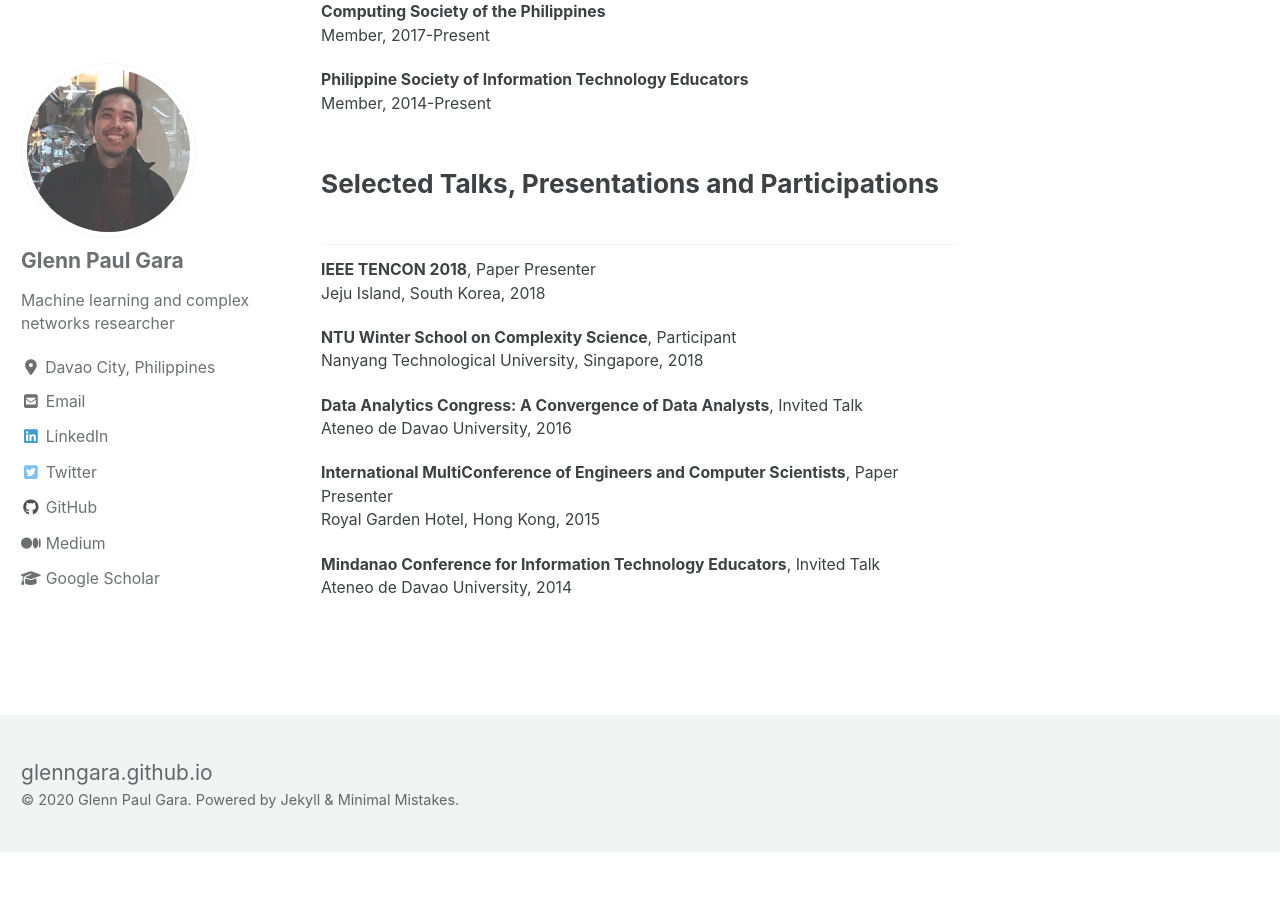
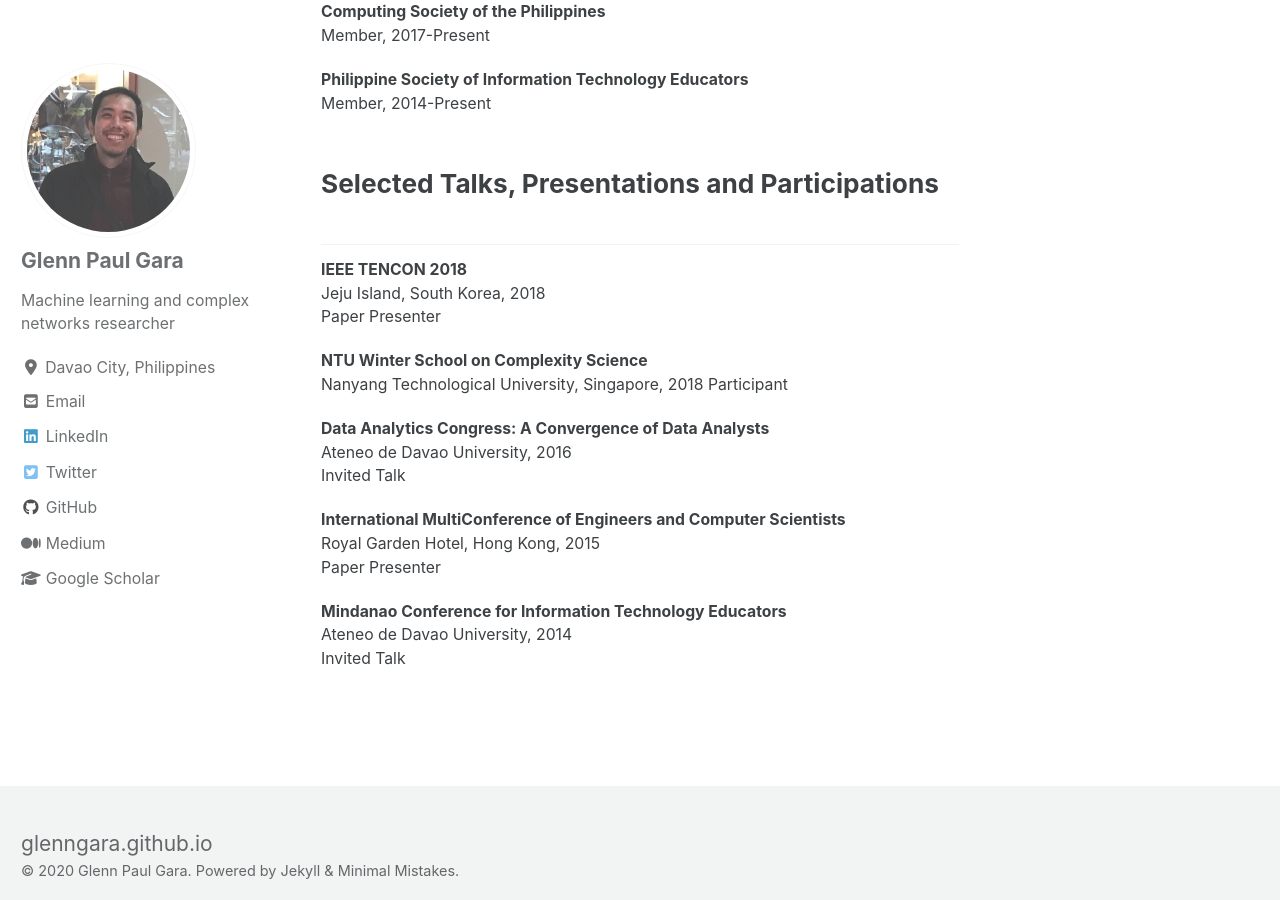
Before and after one commit to glenngara/glenngara.github.io, a Jekyll site: the page built from _pages/cv.md, in a window 1280 px wide and 900 px high, scrolled down 1434 px. Built offline with Jekyll 4.4.1, drawn with Linux system fonts in a browser that asks for light colours; cached includes are drawn as plain includes; nearby versions of some CDN libraries; before the commit the page ends 2286 px from its top, so only the background shows below that.

```diff
--- a/_pages/cv.md
+++ b/_pages/cv.md
@@ -55,17 +55,22 @@ Member, 2014-Present
 
 Selected Talks, Presentations and Participations
 ------
-**IEEE TENCON 2018**, Paper Presenter
+**IEEE TENCON 2018**
 Jeju Island, South Korea, 2018
+Paper Presenter
 
-**NTU Winter School on Complexity Science**, Participant
+**NTU Winter School on Complexity Science**
 Nanyang Technological University, Singapore, 2018
+Participant
 
-**Data Analytics Congress: A Convergence of Data Analysts**, Invited Talk
+**Data Analytics Congress: A Convergence of Data Analysts**
 Ateneo de Davao University, 2016
+Invited Talk
 
-**International MultiConference of Engineers and Computer Scientists**, Paper Presenter
+**International MultiConference of Engineers and Computer Scientists**
 Royal Garden Hotel, Hong Kong, 2015
+Paper Presenter
 
-**Mindanao Conference for Information Technology Educators**, Invited Talk
+**Mindanao Conference for Information Technology Educators**
 Ateneo de Davao University, 2014
+Invited Talk
```
